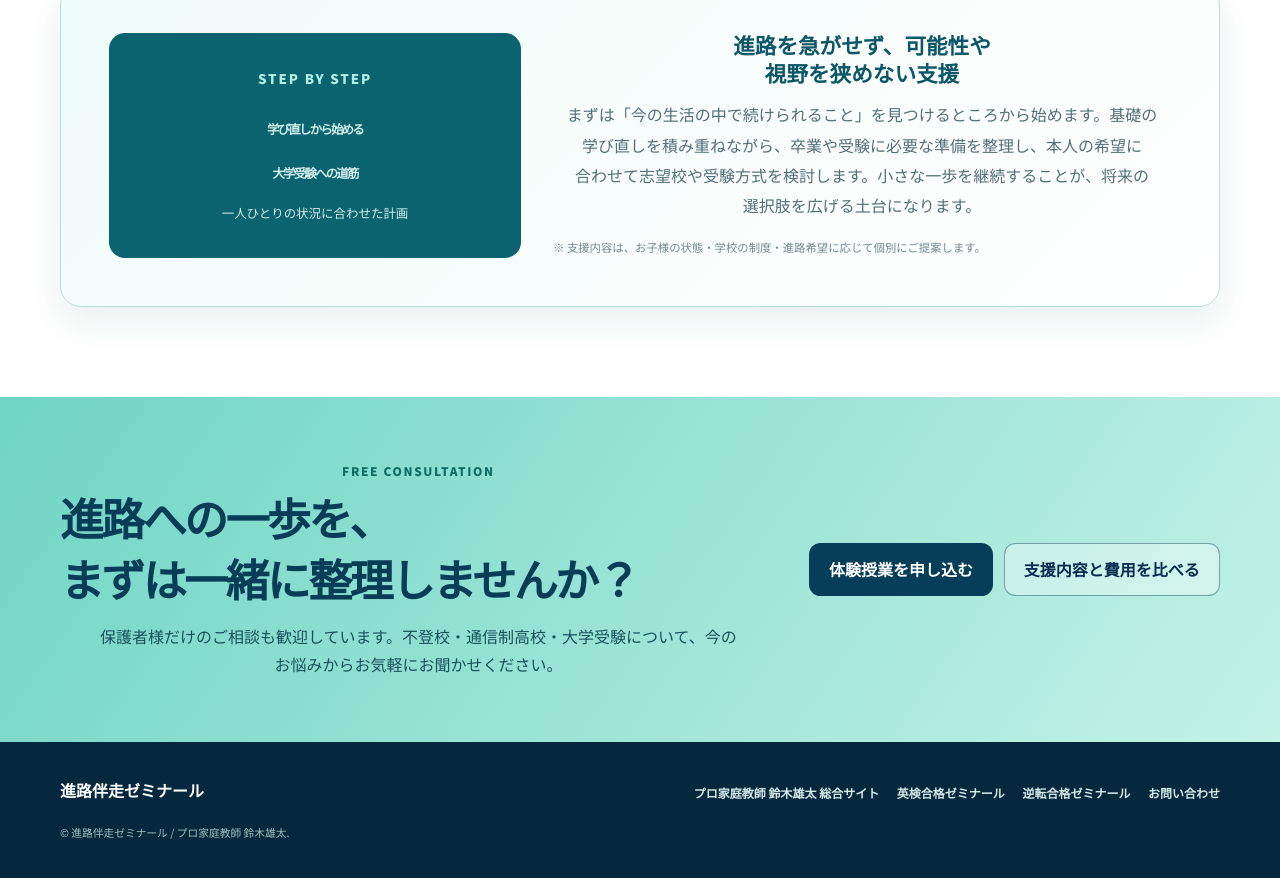
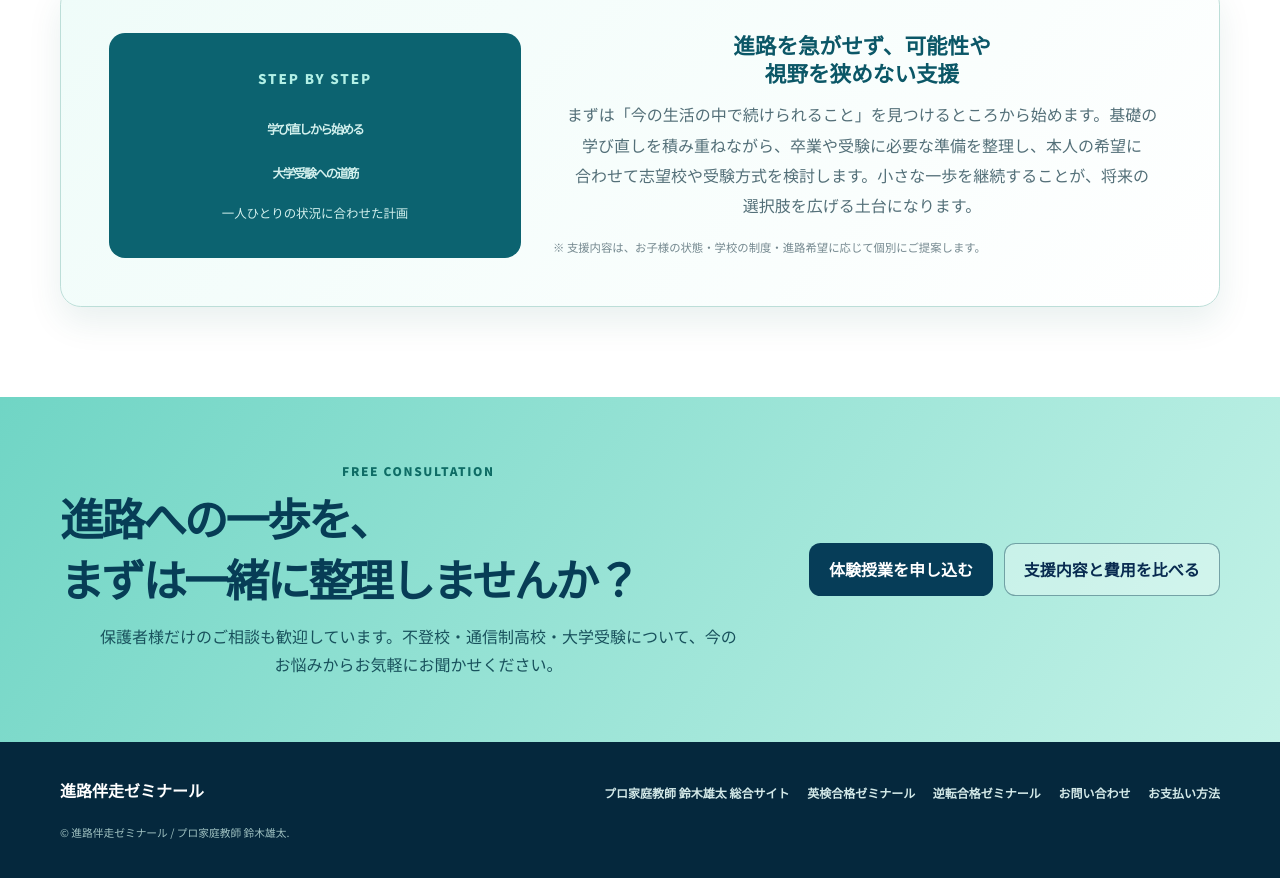
Before and after one commit to k0nan728-web/kateikyoshi-sogo-official, a plain HTML site: page bansou/index.html in a window 1280 px wide. Shown: the part 3267-4145 px from the top of the page. Drawn offline with Linux system fonts and the light colour scheme.

Commit message:
Align payment links within existing navigation and footer layouts

```diff
--- a/bansou/index.html
+++ b/bansou/index.html
@@ -165,7 +165,7 @@ img{max-width:100%;height:auto}
     <div class="container nav">
       <a class="brand" href="/bansou/" aria-label="進路伴走ゼミナール トップ"><span class="brand-mark">伴</span><span><span class="brand-name">進路伴走ゼミナール</span><span class="brand-sub">SHINRO BANSOU SEMINAR</span></span></a>
       <nav class="nav-links" aria-label="ページ内ナビゲーション"><a href="#support">支援の特徴</a><a href="#system">伴走の流れ</a><a href="#case">支援事例</a><a href="/hikaku/?course=futoukou&amp;months=6&amp;lessons=4#simulator">料金比較</a><a href="/">総合サイト</a><a href="/payment/">お支払い方法</a></nav>
-      <details class="section-jump-menu"><summary><svg viewBox="0 0 24 24" aria-hidden="true" focusable="false"><path d="M4 6h16M4 12h16M4 18h16"/></svg><span class="open-label">メニュー</span><span class="close-label">閉じる</span></summary><nav class="section-jump-panel" aria-label="スマートフォン用セクションメニュー"><p class="section-jump-heading">見たい項目へ移動</p><div class="section-jump-links"><a href="#support">支援の特徴</a><a href="#system">伴走の流れ</a><a href="#case">支援事例</a><a href="#contact">相談・お申し込み</a><a href="/hikaku/?course=futoukou&amp;months=6&amp;lessons=4#simulator">料金比較 ↗</a><a href="/">総合サイト ↗</a></div><a class="section-jump-consult" href="/contact/">無料で相談する</a><a href="/payment/">お支払い方法</a></nav></details><a class="nav-cta" href="https://docs.google.com/forms/d/e/1FAIpQLSdS7FOxXb3MnoANiffjXAxZvVi4GBSIeHrVAZQ_wmkBNsz6NA/viewform?usp=pp_url&amp;entry.1564624791=%E4%BD%93%E9%A8%93%E6%8E%88%E6%A5%AD%E3%81%AE%E3%81%8A%E7%94%B3%E3%81%97%E8%BE%BC%E3%81%BF&amp;entry.69889553=%E5%BD%93%E6%96%B9%E3%81%AE%E3%83%9B%E3%83%BC%E3%83%A0%E3%83%9A%E3%83%BC%E3%82%B8&amp;entry.1305738703=%E4%B8%8D%E7%99%BB%E6%A0%A1%E3%83%BB%E9%80%9A%E4%BF%A1%E5%88%B6%E9%AB%98%E6%A0%A1%E6%94%AF%E6%8F%B4">体験授業を相談</a>
+      <details class="section-jump-menu"><summary><svg viewBox="0 0 24 24" aria-hidden="true" focusable="false"><path d="M4 6h16M4 12h16M4 18h16"/></svg><span class="open-label">メニュー</span><span class="close-label">閉じる</span></summary><nav class="section-jump-panel" aria-label="スマートフォン用セクションメニュー"><p class="section-jump-heading">見たい項目へ移動</p><div class="section-jump-links"><a href="#support">支援の特徴</a><a href="#system">伴走の流れ</a><a href="#case">支援事例</a><a href="#contact">相談・お申し込み</a><a href="/hikaku/?course=futoukou&amp;months=6&amp;lessons=4#simulator">料金比較 ↗</a><a href="/">総合サイト ↗</a><a href="/payment/">お支払い方法</a></div><a class="section-jump-consult" href="/contact/">無料で相談する</a></nav></details><a class="nav-cta" href="https://docs.google.com/forms/d/e/1FAIpQLSdS7FOxXb3MnoANiffjXAxZvVi4GBSIeHrVAZQ_wmkBNsz6NA/viewform?usp=pp_url&amp;entry.1564624791=%E4%BD%93%E9%A8%93%E6%8E%88%E6%A5%AD%E3%81%AE%E3%81%8A%E7%94%B3%E3%81%97%E8%BE%BC%E3%81%BF&amp;entry.69889553=%E5%BD%93%E6%96%B9%E3%81%AE%E3%83%9B%E3%83%BC%E3%83%A0%E3%83%9A%E3%83%BC%E3%82%B8&amp;entry.1305738703=%E4%B8%8D%E7%99%BB%E6%A0%A1%E3%83%BB%E9%80%9A%E4%BF%A1%E5%88%B6%E9%AB%98%E6%A0%A1%E6%94%AF%E6%8F%B4">体験授業を相談</a>
     </div>
   </header>
   <main>
@@ -187,7 +187,7 @@ img{max-width:100%;height:auto}
     <section id="case" class="section"><div class="container"><p class="eyebrow">A PATHWAY FORWARD</p><h2 class="bansou-title bansou-section-title"><span class="heading-line">できなかったところから、</span><br><span class="heading-line">進路の選択肢を広げる。</span></h2><p class="section-intro bansou-copy-flow"><span>学習の空白や学校生活への不安があっても、</span><span>現在地を正確に見つめ、必要な順番で取り</span><span>組むことで、大学進学への道はつくれます。</span></p><article class="case"><div class="case-badge"><small>STEP BY STEP</small><strong class="bansou-case-title"><span class="heading-line">学び直しから始める</span><br><span class="heading-line">大学受験への道筋</span></strong><span>一人ひとりの状況に合わせた計画</span></div><div><h3 class="bansou-copy-title"><span>進路を急がせず、可能性や</span><span>視野を狭めない支援</span></h3><p class="bansou-copy-flow"><span>まずは「今の生活の中で続けられること」</span><span>を見つけるところから始めます。基礎の</span><span>学び直しを積み重ねながら、卒業や受験に</span><span>必要な準備を整理し、本人の希望に</span><span>合わせて志望校や受験方式を検討します。</span><span>小さな一歩を継続することが、将来の</span><span>選択肢を広げる土台になります。</span></p><p class="case-note">※ 支援内容は、お子様の状態・学校の制度・進路希望に応じて個別にご提案します。</p></div></article></div></section>
     <section id="contact" class="cta"><div class="container cta-grid"><div><p class="eyebrow">FREE CONSULTATION</p><h2 class="bansou-title bansou-cta-title"><span class="heading-line">進路への一歩を、</span><br><span class="heading-line">まずは一緒に整理しませんか？</span></h2><p class="bansou-copy-flow"><span>保護者様だけのご相談も歓迎しています。</span><span>不登校・通信制高校・大学受験について、今の</span><span>お悩みからお気軽にお聞かせください。</span></p></div><div class="cta-actions"><a class="button button-primary" href="https://docs.google.com/forms/d/e/1FAIpQLSdS7FOxXb3MnoANiffjXAxZvVi4GBSIeHrVAZQ_wmkBNsz6NA/viewform?usp=pp_url&amp;entry.1564624791=%E4%BD%93%E9%A8%93%E6%8E%88%E6%A5%AD%E3%81%AE%E3%81%8A%E7%94%B3%E3%81%97%E8%BE%BC%E3%81%BF&amp;entry.69889553=%E5%BD%93%E6%96%B9%E3%81%AE%E3%83%9B%E3%83%BC%E3%83%A0%E3%83%9A%E3%83%BC%E3%82%B8&amp;entry.1305738703=%E4%B8%8D%E7%99%BB%E6%A0%A1%E3%83%BB%E9%80%9A%E4%BF%A1%E5%88%B6%E9%AB%98%E6%A0%A1%E6%94%AF%E6%8F%B4">体験授業を申し込む</a><a class="button button-outline" href="/hikaku/?course=futoukou&amp;months=6&amp;lessons=4#simulator">支援内容と費用を比べる</a></div></div></section>
   </main>
-  <footer><div class="container"><div class="footer-row"><a class="footer-brand" href="/bansou/">進路伴走ゼミナール</a><div class="footer-links"><a href="/">プロ家庭教師 鈴木雄太 総合サイト</a><a href="/eiken/">英検合格ゼミナール</a><a href="/gyakuten/">逆転合格ゼミナール</a><a href="mailto:info@kateikyoshi-sogo.com">お問い合わせ</a></div></div><p class="footer-copy">© 進路伴走ゼミナール / プロ家庭教師 鈴木雄太.</p></div></footer>
+  <footer><div class="container"><div class="footer-row"><a class="footer-brand" href="/bansou/">進路伴走ゼミナール</a><div class="footer-links"><a href="/">プロ家庭教師 鈴木雄太 総合サイト</a><a href="/eiken/">英検合格ゼミナール</a><a href="/gyakuten/">逆転合格ゼミナール</a><a href="mailto:info@kateikyoshi-sogo.com">お問い合わせ</a><a href="/payment/">お支払い方法</a></div></div><p class="footer-copy">© 進路伴走ゼミナール / プロ家庭教師 鈴木雄太.</p></div></footer>
 <script src="/section-jump-menu.js" defer></script>
 </body>
 </html>
```
